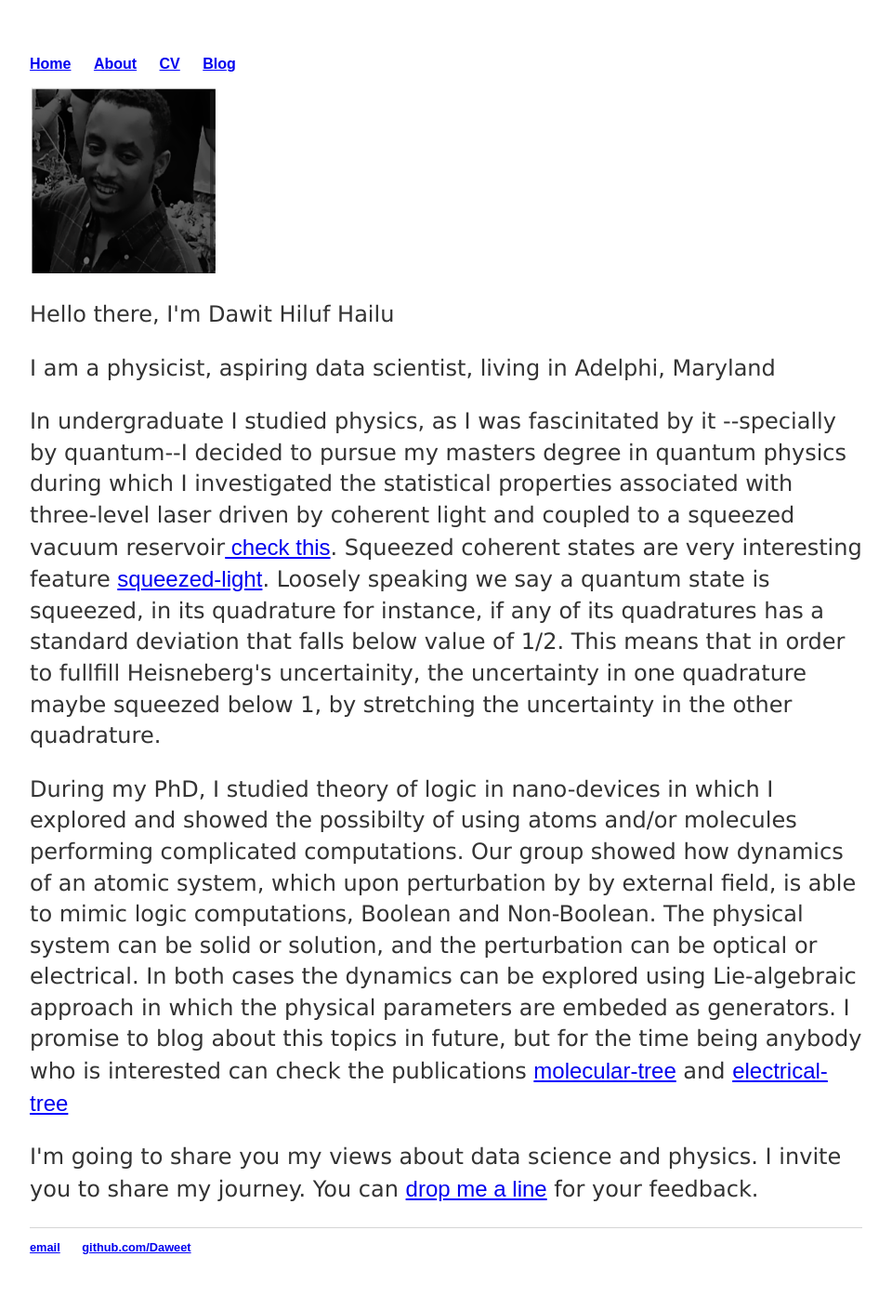
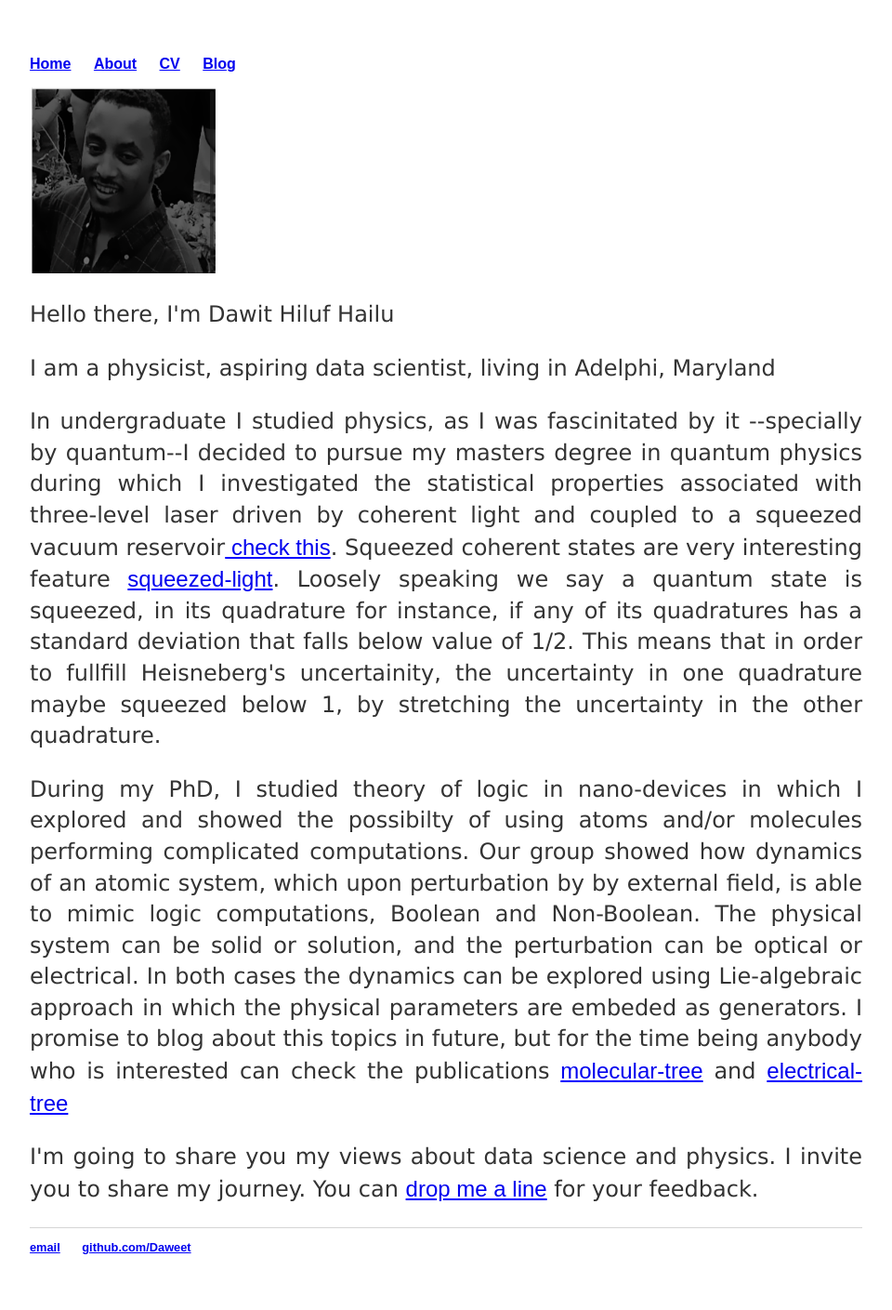
Before and after one commit to Daweet/Daweet.github.io, a Jekyll site: the page built from index.html, in a window 1280 px wide. Shown: the whole page at 93% size, without its empty margins (160-1120 px from the left). Built offline with Jekyll 4.4.1, drawn with Linux system fonts in a browser that asks for light colours.

Commit message:
Update index.html

```diff
--- a/index.html
+++ b/index.html
@@ -7,11 +7,11 @@ contact: passive
 description: Dawit Hiluf Hailu.
 ---
 <!-- <div class="jumbotron"> -->
-<div class="row marketing">
-	<div class="col-sm-4">
+<div class="row marketing" align="justify">
+	<div class="col-sm-4" align="justify">
 	<img  class="img-circle avatar" alt="Dawit Hiluf Hailu" src="img/MePhoto.png" width="200" height="200">
 	</div>
-	<div itemscope itemtype="http://data-vocabulary.org/Person" class="col-sm-8">
+	<div itemscope itemtype="http://data-vocabulary.org/Person" class="col-sm-8" align="justify">
 	<p class="lead" style="font-family:verdana;">Hello there, I'm <span itemprop="name">Dawit Hiluf Hailu</span></p>
 	<p style="font-family:verdana;">I am a <span itemprop="title">physicist</span>, <span itemprop="title">aspiring data scientist</span>, living in <span itemprop="address" itemscope
     itemtype="http://data-vocabulary.org/Address"> <span itemprop="locality">Adelphi</span>, <span itemprop="region">Maryland</span></p>
```
